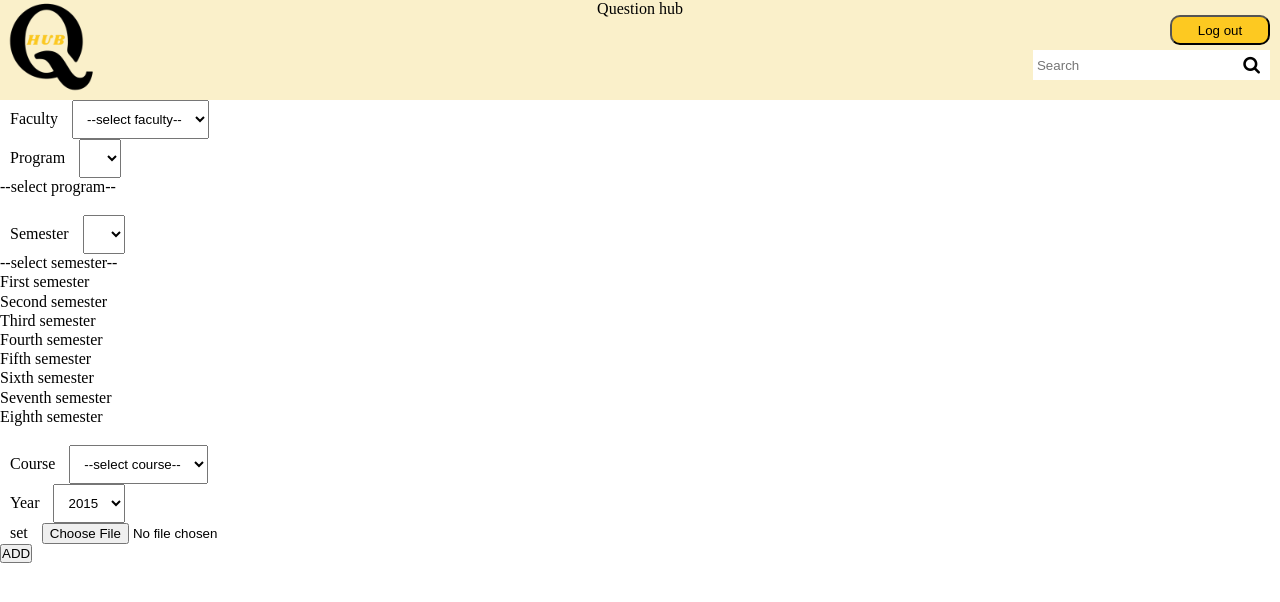
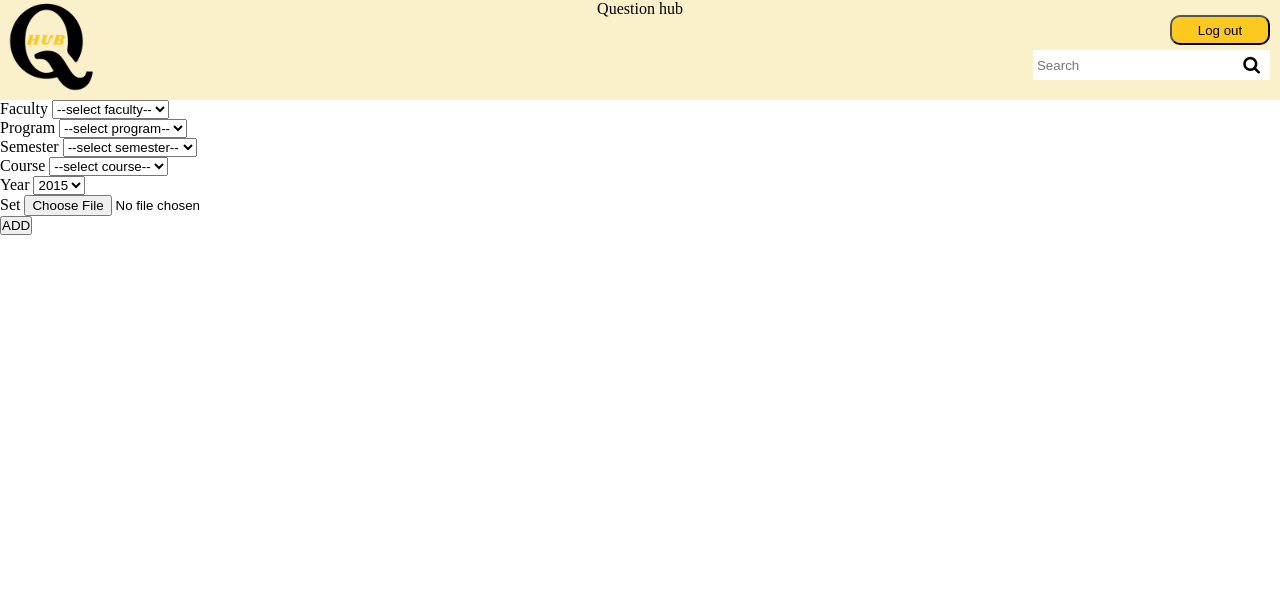
Before and after one commit to Ananda-pun/Minor1, a PHP site: page /moderator/addquestions.php in a window 1280 px wide. Shown: the top 602 px of the page. Run offline with PHP 8.4, Linux system fonts and the light colour scheme; data that the repository does not hold is empty; a stand-in replaces the project's code that opens the database connection.

```diff
--- a/moderator/addquestions.php
+++ b/moderator/addquestions.php
@@ -10,15 +10,7 @@
 
     <script src="https://ajax.googleapis.com/ajax/libs/jquery/3.4.1/jquery.min.js"></script>
     <script src = "myscript.js"> </script>
-    <style>
-        .label{
-            padding: 10px;
-        }
-
-        .add-select{
-            padding: 10px;
-        }
-    </style>
+    <link rel="stylesheet" href="../styles/modstyle.css">
 
 </head>
 <body>
@@ -26,8 +18,9 @@
         include('../include/headerLogout.php');
     ?>
    <div class="add-questions">
-       <form action="addaction.php" method="POST" enctype = "multipart/form-data">
+       <form action="addaction.php" class="form" method="POST" enctype = "multipart/form-data">
             <!-- Faculty dropdown -->
+             <!-- la hai sathi haru -->
             <div class="faculties">
                 <label class = "label">Faculty</label>
                 <select class = "add-select" name="faculty" id="faculty" class="faculty">
@@ -49,9 +42,6 @@
             <div class="programs">
                 <label class="label">Program</label>
                 <select class = "add-select" name="program" id="program" >
-
-                <label class="label">Program</label class="label">
-                <select name="program" id="program" >
                     <option value="">--select program--</option>
                 </select> <br>
             </div>
@@ -59,13 +49,8 @@
 
             <!-- semester-->
             <div class="semesters">
-
                 <label class ="label">Semester</label>
                 <select class = "add-select" name="semester" id="semester">
-
-                <label class="label">Semester</label class="label">
-                <select name="semester" id="semester">
-
                     <option value="">--select semester--</option>
                     <option value="1">First semester</option>
                     <option value="2">Second semester</option>
@@ -111,14 +96,14 @@
 
             <div class="file">
 
-                    <label class ="label" for="">set</label>
-                    <input type="file" name= "myfile" class ="">
+                    <label class ="label" for="">Set</label>
+                    <input type="file" name= "myfile" class ="selectfile">
 
 
 
             </div>
 
-            <button type = "submit" name= "add" id="add" class="add">ADD</button>
+            <button type = "submit" name= "add" class="add" >ADD</button>
         </form>
    </div>
 
```
